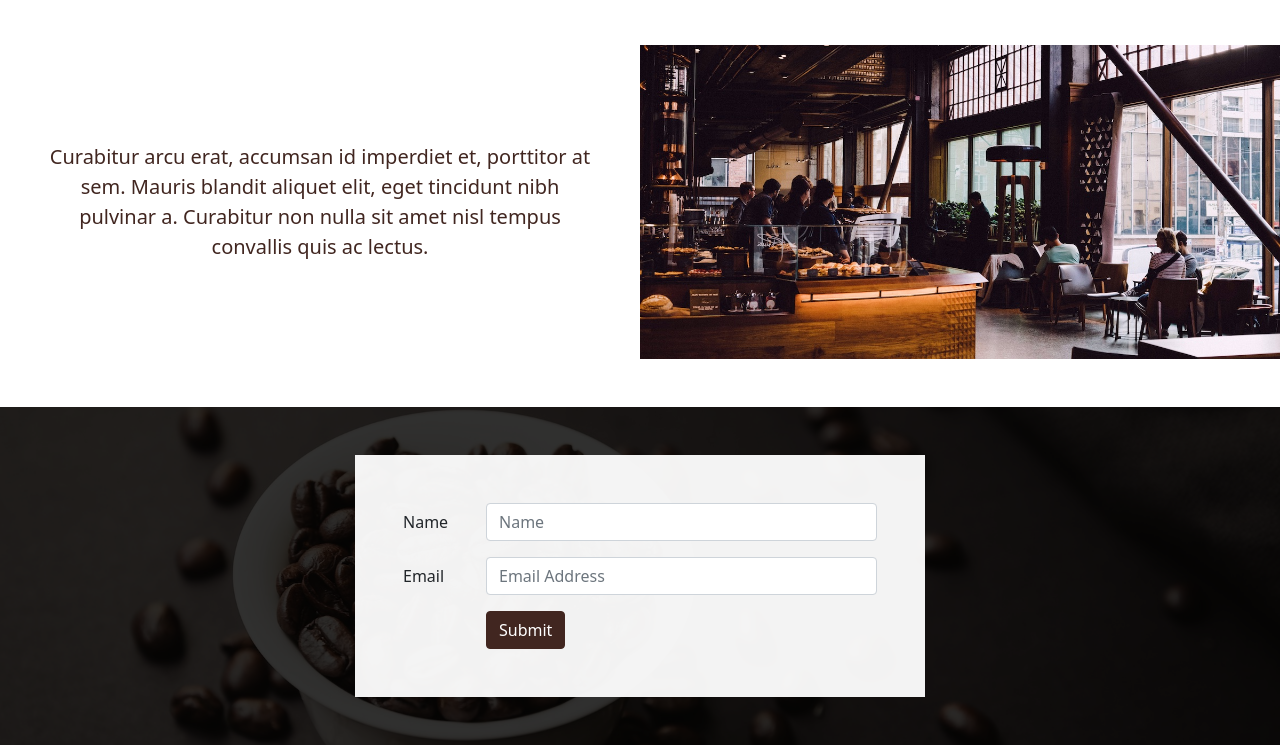
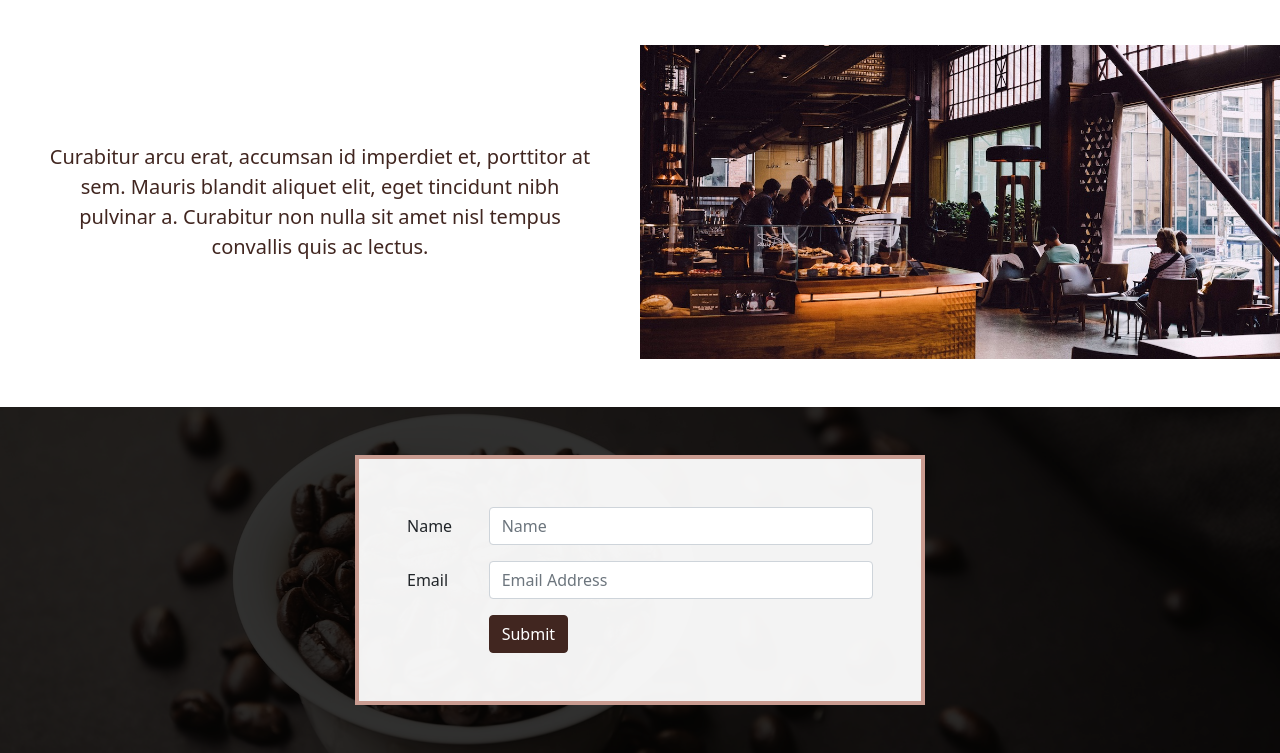
Before and after one commit to Luongatoolz/carsales-mock, a website built with webpack: page src/index.html in a window 1280 px wide. Shown: the part 1107-1860 px from the top of the page. Built offline with nearby package versions, Linux system fonts and the light colour scheme.

Commit message:
removed unused scss, added borders

```diff
--- a/src/index.html
+++ b/src/index.html
@@ -4,7 +4,7 @@
     <title>Carsales Mockup</title>
   </head>
   <body>
-    <section class="hero bg-dark">
+    <section class="hero">
       <div class="hero__image"></div>
       <div class="hero__scrim"></div>
       <div class="container text-center hero__text">
@@ -56,7 +56,7 @@
         </div>
       </div>
     </section>
-    <section class="subscribe pt-2 pb-2 p-sm-5">
+    <section class="subscribe pt-5 pb-5 p-sm-5">
       <div class="subscribe__image"></div>
       <div class="subscribe__scrim"></div>
       <div class="container subscribe__text">
--- a/src/scss/custom.scss
+++ b/src/scss/custom.scss
@@ -1,12 +1,14 @@
 $theme-color: #412620;
 $theme-bg-color:#3E2F26;
+$theme-neutral-color: scale-color($theme-color, $lightness: 95%);
+$theme-border-color:scale-color($theme-color, $lightness: 60%);
 .hero {
     position: relative;
     display: flex;
     flex-flow: row nowrap;
     justify-content: center;
     align-items: center;
-    background-color: #ccc;
+    background-color: $theme-bg-color;
     height: 75vh;
     min-height: 320px;
 
@@ -37,7 +39,7 @@ $theme-bg-color:#3E2F26;
 
 .leading {
     color:$theme-color;
-    background-color: #F2E9E8;
+    background-color: $theme-neutral-color;
 }
 
 .content {
@@ -88,6 +90,8 @@ $theme-bg-color:#3E2F26;
 
     form {
         background:rgba(255,255,255,0.95);
+        border:4px solid $theme-neutral-color;
+        border:4px solid $theme-border-color;
     }
 
     &__image {
--- a/src/scss/theme.scss
+++ /dev/null
@@ -1,13 +0,0 @@
-//custom variables
-$body-color:#412620;
-
-//import vendor variables
-//@import "~bootstrap/scss/bootstrap";
-@import "~/node_modules/bootstrap/scss/bootstrap";
-
-
-//customise the rest
-$custom-colors: (
-    "dark": #412620
-);
-$theme-colors: map-merge($theme-colors, $custom-colors);
```
Also changed, not shown: dist/index.css, dist/index.html.
